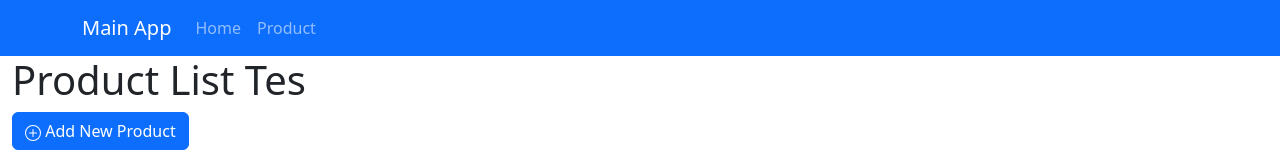
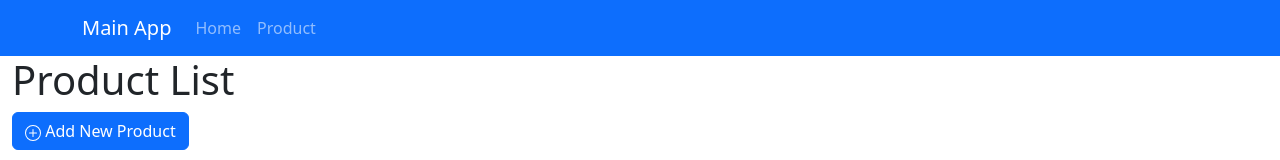
Before and after one commit to shamsara73/LearnReact, a React (Create React App) app: page /product in a window 1280 px wide. Shown: the top 160 px of the page. Built offline with nearby package versions, Linux system fonts and the light colour scheme; no server answers.

Commit message:
testing new

```diff
--- a/src/pages/Product/index.js
+++ b/src/pages/Product/index.js
@@ -8,7 +8,7 @@ function ProductMenu(){
   return (
 	<>
 		<Container fluid>
-			<h1>Product List Tes</h1>
+			<h1>Product List</h1>
 
 			<AddProduct />
 			<Product />
```
